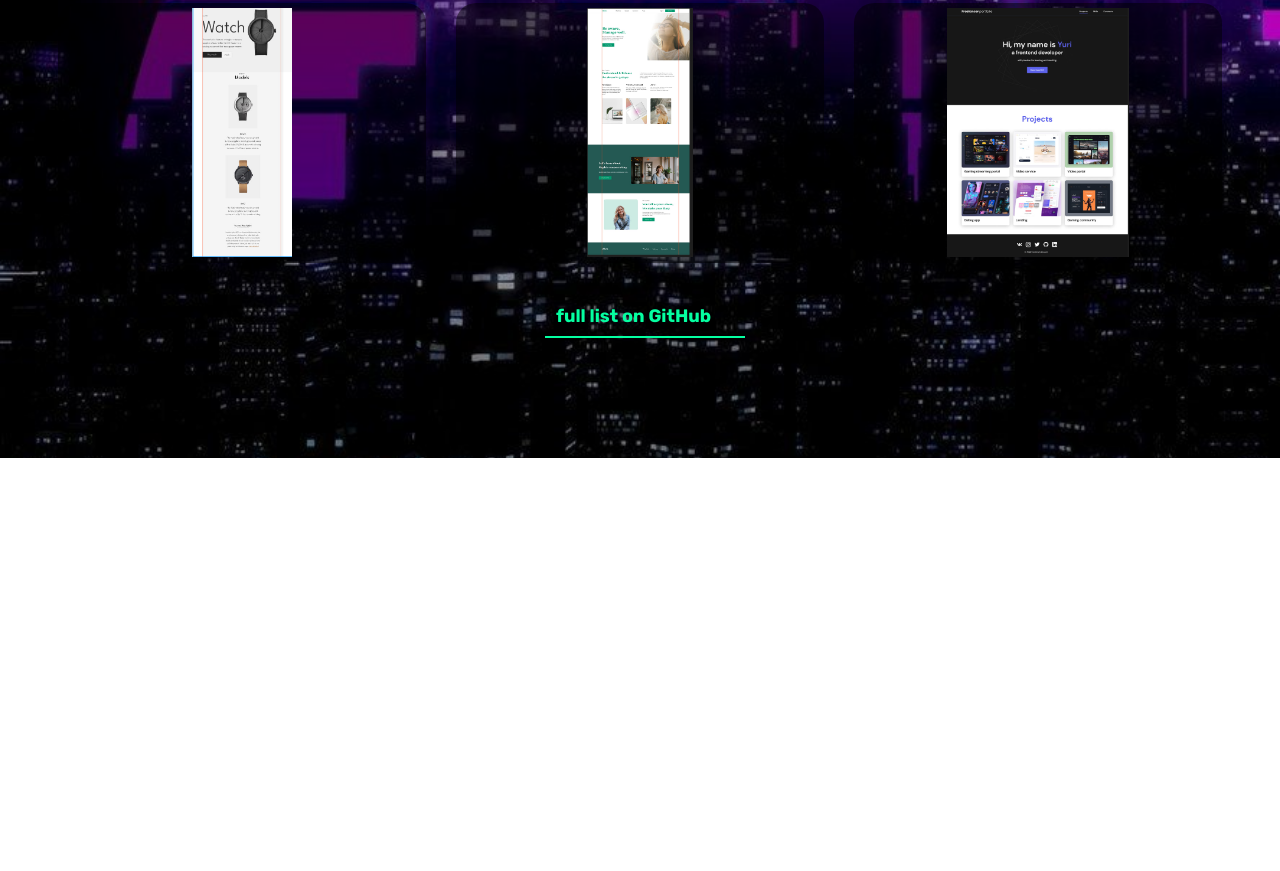
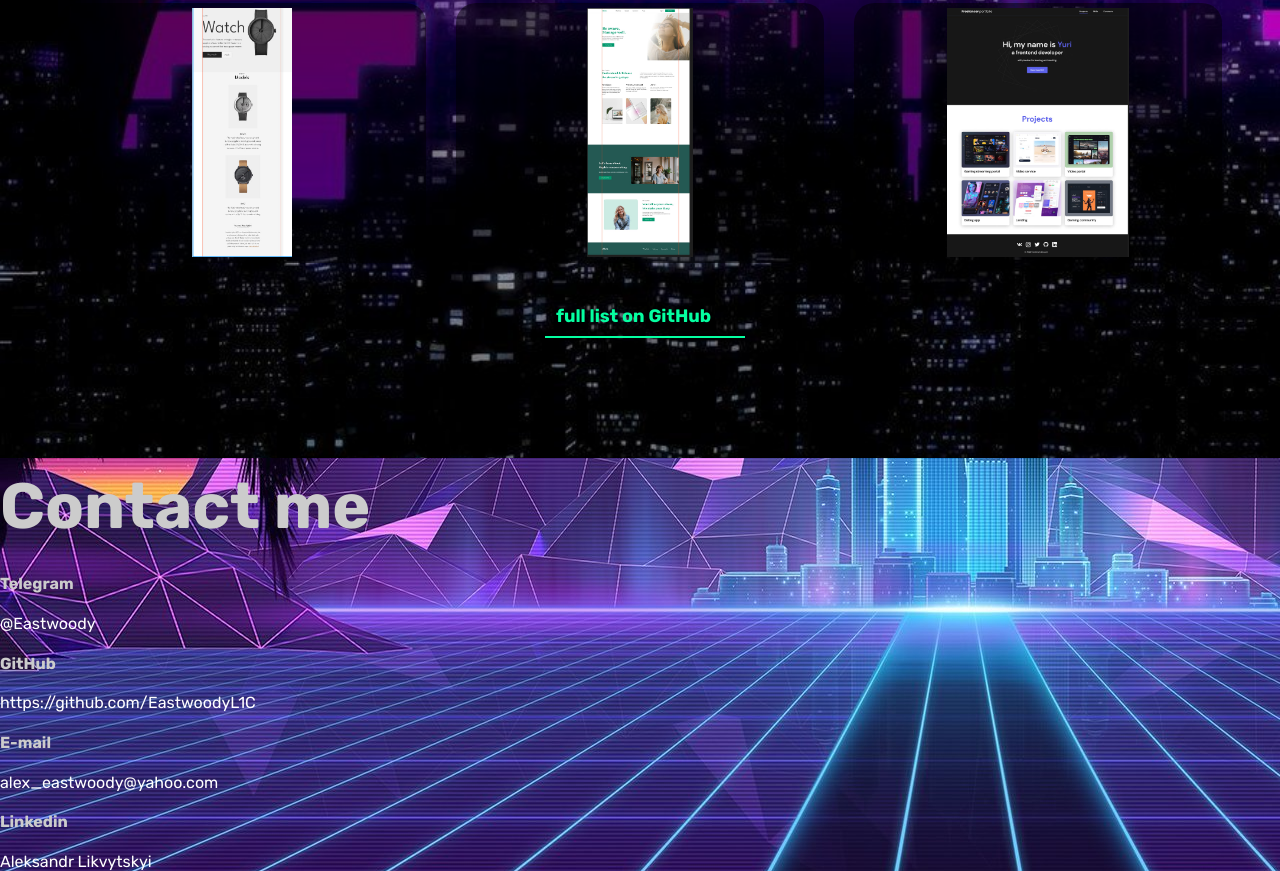
Before and after one commit to EastwoodyL1C/web_, a plain HTML site: page index.html in a window 1280 px wide. Shown: the part 2182-3053 px from the top of the page. Before the commit the page ends 2640 px from the top, so only its background shows below. Drawn offline with Linux system fonts and the light colour scheme.

Commit message:
v0.8
+contacts (beta)

```diff
--- a/index.html
+++ b/index.html
@@ -40,7 +40,7 @@
 							<a href="#projects" class="header-nav__a _green">Projects</a>
 						</li>
 						<li class="header-nav__li">
-							<a href="#" class="header-nav__a _pink">Contact me</a>
+							<a href="#contacts" class="header-nav__a _pink">Contact me</a>
 						</li>
 					</ul>
 					<span id="icon-close" onclick="navToggle()" class="material-icons">
@@ -122,6 +122,29 @@
 					<a href="https://github.com/EastwoodyL1C?tab=repositories" class="projects__link">full list on GitHub</a>
 				</div>
 			</section>
+			<section id="contacts" class="contacts">
+				<div class="contacts__container">
+					<h2 class="contacts__title">Contact <span>me</span></h2>
+					<div class="contacts__block">
+						<div class="contacts-block__telegram">
+							<h4 class="item__title">Telegram</h4>
+							<a class="item__link" href="https://t.me/Eastwoody">@Eastwoody</a>
+						</div>
+						<div class="contacts-block__github">
+							<h4 class="item__title">GitHub</h4>
+							<a class="item__link" href="https://github.com/EastwoodyL1C">https://github.com/EastwoodyL1C</a>
+						</div>
+						<div class="contacts-block__mail">
+							<h4 class="item__title">E-mail</h4>
+							<a class="item__link" href="mailto:alex_eastwoody@yahoo.com">alex_eastwoody@yahoo.com</a>
+						</div>
+						<div class="contacts-block__linkedin">
+							<h4 class="item__title">Linkedin</h4>
+							<a class="item__link" href="https://www.linkedin.com/in/alexander-likvitskiy-a2b135105/">Aleksandr Likvytskyi</a>
+						</div>
+					</div>
+				</div>
+			</section>
 		</div>
 	</div>
 
--- /dev/null
+++ b/scss/blocks/_contacts.scss
@@ -0,0 +1,33 @@
+.contacts {
+
+    &__container {
+    }
+
+    &__title {
+    }
+
+    &__block {
+    }
+}
+.contacts-block {
+
+    &__telegram {
+    }
+
+    &__github {
+    }
+
+    &__mail {
+    }
+
+    &__linkedin {
+    }
+}
+.item {
+
+    &__title {
+    }
+
+    &__link {
+    }
+}
--- a/scss/style.scss
+++ b/scss/style.scss
@@ -6,3 +6,4 @@
 @import "blocks/main-screen";
 @import "blocks/about";
 @import "blocks/projects";
+@import "blocks/contacts";
```
